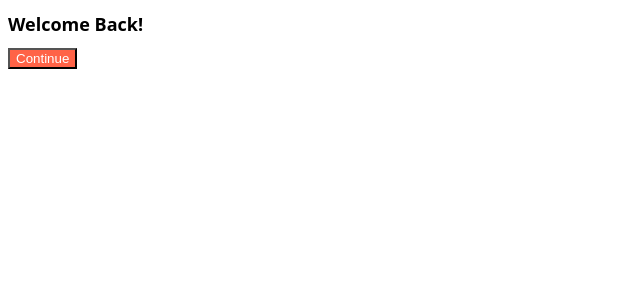
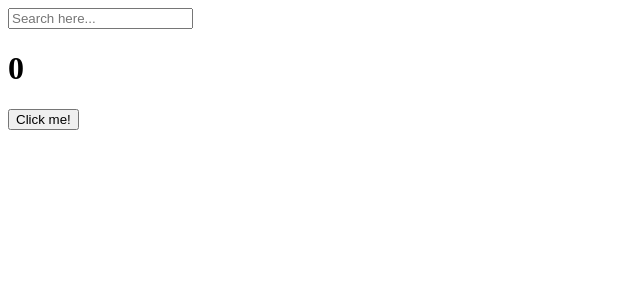
Before and after one commit to SeojoonH/react-proj, a React (Create React App) app: page / in a window 1280 px wide. Shown: the top 300 px of the page, without its empty margins (0-640 px from the left). Built offline with nearby package versions, Linux system fonts and the light colour scheme.

Commit message:
확인용 커밋

```diff
--- a/src/App.js
+++ b/src/App.js
@@ -1,11 +1,30 @@
-import Button from "./Button";
-import styles from "./App.module.css";
+import { useState, useEffect } from "react";
 
 function App() {
+  const [counter, setCounter] = useState(0);
+  const [keyword, setKeyword] = useState();
+  const onClick = () => setCounter((prev) => prev + 1);
+  const onChange = (event) => setKeyword(event.target.value);
+  useEffect(() => {
+    console.log("I run only once.");
+  }, []);
+  useEffect(() => {
+    console.log("I run when 'keyword' changes.");
+  }, [keyword]);
+  useEffect(() => {
+    console.log("I run when 'counter' changes.");
+  }, [counter]);
+
   return (
     <>
-      <h1 className={styles.title}>Welcome Back!</h1>
-      <Button text={"Continue"} />
+      <input
+        value={keyword}
+        onChange={onChange}
+        type="text"
+        placeholder="Search here..."
+      />
+      <h1>{counter}</h1>
+      <button onClick={onClick}>Click me!</button>
     </>
   );
 }
```
